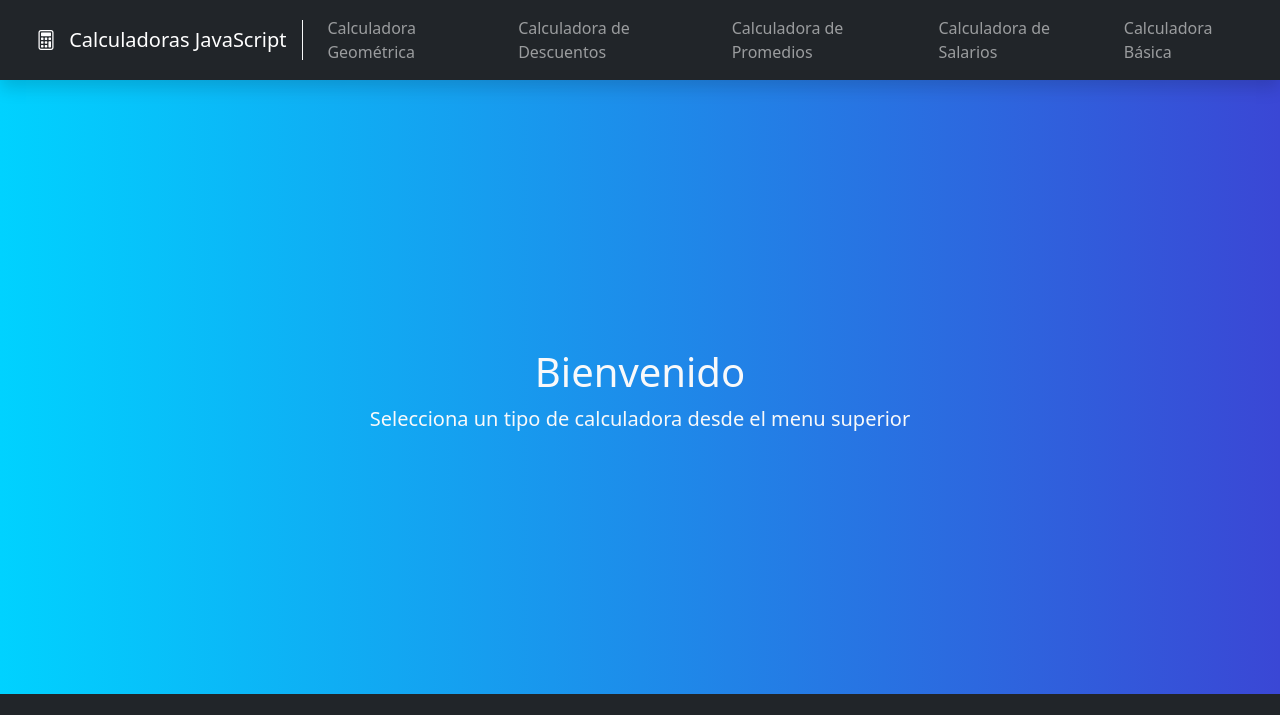
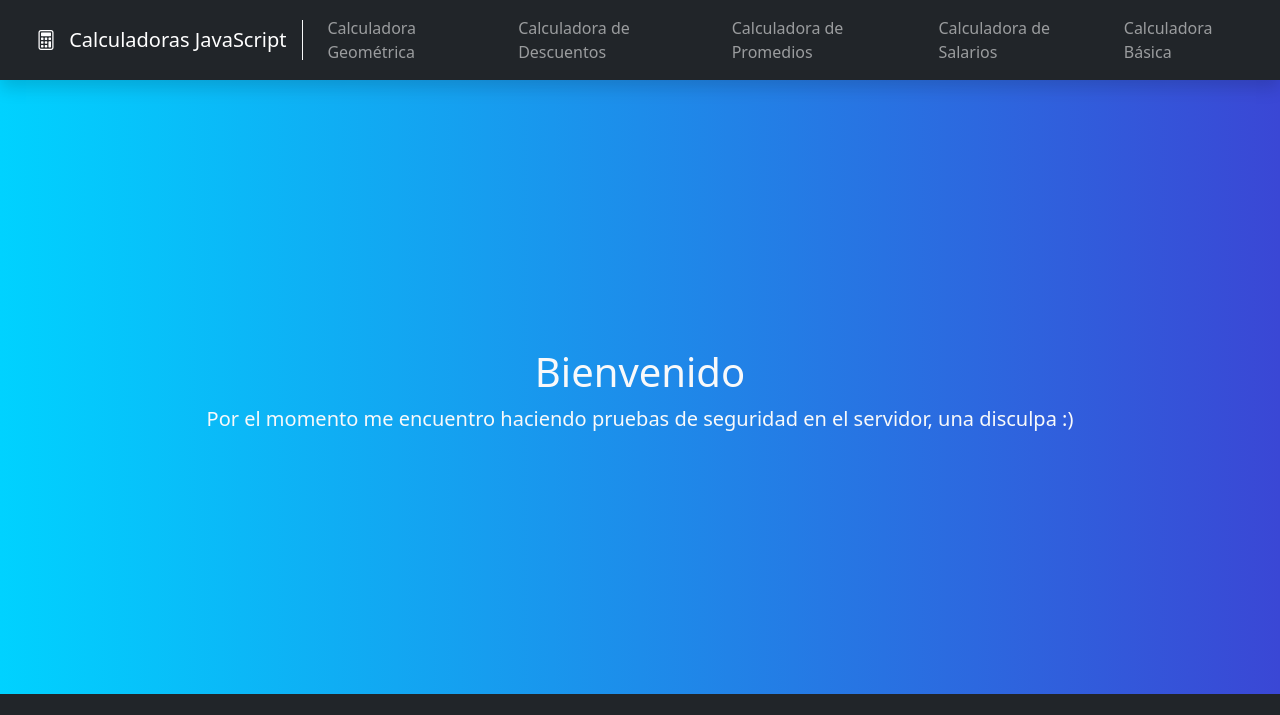
Before and after one commit to AdalZanabria/Calculadoras-Javascript, a plain HTML site: page index.html in a window 1280 px wide. Shown: the top 715 px of the page. Drawn offline with nearby package versions, Linux system fonts and the light colour scheme; some icons are missing.

Commit message:
Actualizado CSP A 35.

```diff
--- a/index.html
+++ b/index.html
@@ -67,7 +67,8 @@
 
             <h1 class="text-center" id="headerTitle">Bienvenido</h1>
             <p class="lead text-center" id="headerSubtitle">
-                Selecciona un tipo de calculadora desde el menu superior
+                <!-- Selecciona un tipo de calculadora desde el menu superior -->
+                Por el momento me encuentro haciendo pruebas de seguridad en el servidor, una disculpa :)
             </p>
         </header>
         <!--Main-->
```
